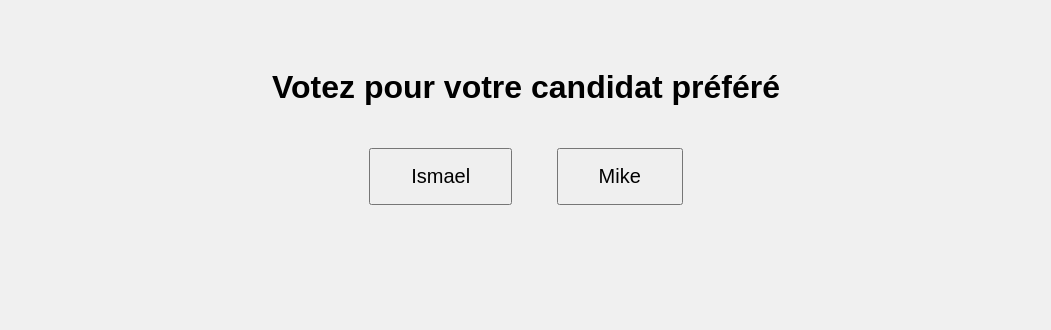
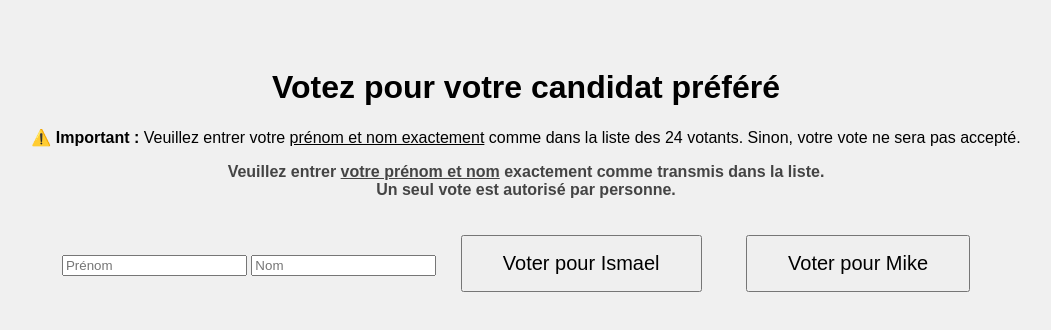
Before and after one commit to BeniNdombi/Pape-Jardin, a website: page public/index.html in a window 1280 px wide. Shown: the whole page, without its empty margins (114-1165 px from the left). Drawn offline with Linux system fonts and the light colour scheme.

Commit message:
Ajout du fichier .gitignore et nettoyage des fichiers ignorés

```diff
--- a/public/index.html
+++ b/public/index.html
@@ -10,20 +10,39 @@
 </head>
 <body>
   <h1>Votez pour votre candidat préféré</h1>
-  <button onclick="vote('Ismael')">Ismael</button>
-  <button onclick="vote('Mike')">Mike</button>
-  <p id="message"></p>
+  <p><strong>⚠️ Important :</strong> Veuillez entrer votre <u>prénom et nom exactement</u> comme dans la liste des 24 votants. Sinon, votre vote ne sera pas accepté.</p>
+  <p style="font-weight:bold; color:#444;">
+  Veuillez entrer <u>votre prénom et nom</u> <strong>exactement</strong> comme transmis dans la liste.<br>
+  Un seul vote est autorisé par personne.
+</p>
+<form onsubmit="submitVote(event)">
+  <input type="text" id="prenom" placeholder="Prénom" required>
+  <input type="text" id="nom" placeholder="Nom" required>
+  <button type="submit" name="candidate" value="Ismael">Voter pour Ismael</button>
+  <button type="submit" name="candidate" value="Mike">Voter pour Mike</button>
+</form>
+<p id="message"></p>
+<script>
+  function submitVote(event) {
+    event.preventDefault();
+    const firstname = document.getElementById('prenom').value.trim();
+    const lastname = document.getElementById('nom').value.trim();
+    const candidate = event.submitter.value;
 
-  <script>
-    async function vote(candidate) {
-      const res = await fetch('/vote', {
-        method: 'POST',
-        headers: { 'Content-Type': 'application/json' },
-        body: JSON.stringify({ candidate })
-      });
-      const data = await res.json();
+    fetch('/vote', {
+      method: 'POST',
+      headers: { 'Content-Type': 'application/json' },
+      body: JSON.stringify({ firstname, lastname, candidate })
+    })
+    .then(res => res.json())
+    .then(data => {
       document.getElementById('message').innerText = data.message;
-    }
-  </script>
+    })
+    .catch(() => {
+      document.getElementById('message').innerText = "Erreur lors de l'envoi du vote.";
+    });
+  }
+</script>
+
 </body>
 </html>
```
Also changed, not shown: 2 other files.
